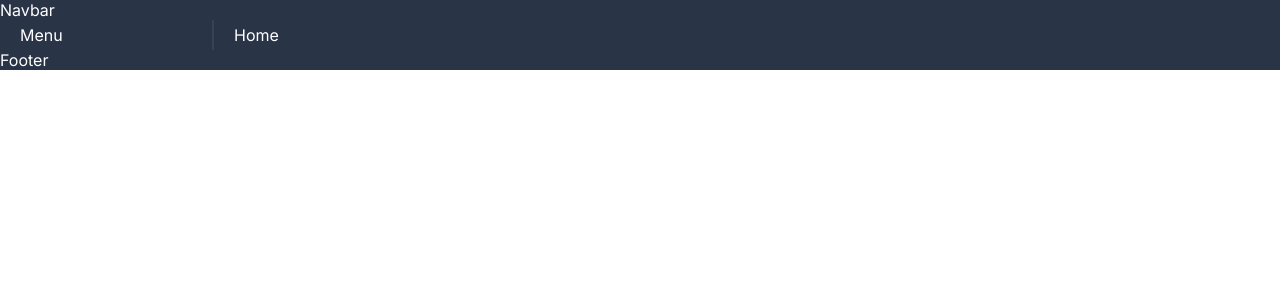
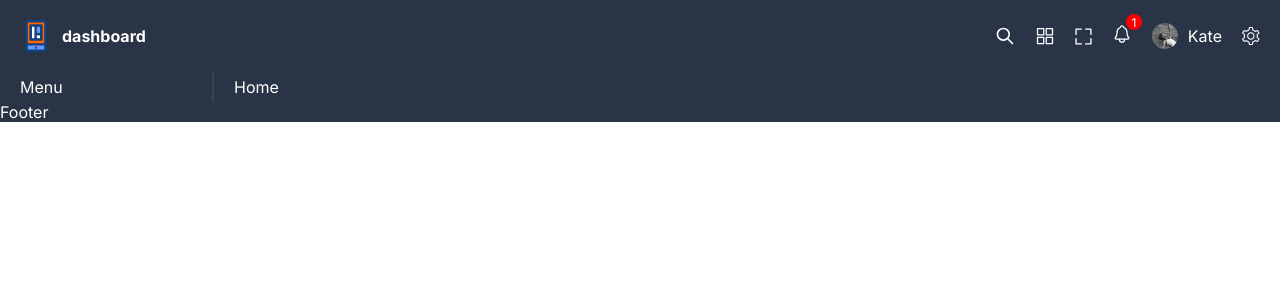
Before and after one commit to horoshopodumaj/dashboard, a React (Vite) app: page / in a window 1280 px wide. Shown: the top 300 px of the page. Built offline with nearby package versions, Linux system fonts and the light colour scheme.

Commit message:
navbar component

```diff
--- a/src/components/navbar/Navbar.tsx
+++ b/src/components/navbar/Navbar.tsx
@@ -1,7 +1,28 @@
 import "./navbar.scss";
 
 const Navbar = () => {
-    return <div className="navbar">Navbar</div>;
+    return (
+        <div className="navbar">
+            <div className="logo">
+                <img src="logo.svg" alt="logo" />
+                <span>dashboard</span>
+            </div>
+            <div className="icons">
+                <img src="/search.svg" alt="search" className="icon" />
+                <img src="/app.svg" alt="app" className="icon" />
+                <img src="/expand.svg" alt="expand" className="icon" />
+                <div className="notification">
+                    <img src="/notifications.svg" alt="notifications" />
+                    <span>1</span>
+                </div>
+                <div className="user">
+                    <img src="/avatar.jpeg" alt="avatar" />
+                    <span>Kate</span>
+                </div>
+                <img src="/settings.svg" alt="settings" className="icon" />
+            </div>
+        </div>
+    );
 };
 
 export default Navbar;
--- a/src/components/navbar/navbar.scss
+++ b/src/components/navbar/navbar.scss
@@ -1,2 +1,51 @@
 .navbar {
+    width: 100%;
+    padding: 20px;
+    display: flex;
+    align-items: center;
+    justify-content: space-between;
+
+    .logo {
+        display: flex;
+        align-items: center;
+        font-weight: bold;
+        gap: 10px;
+    }
+
+    .icons {
+        display: flex;
+        align-items: center;
+        gap: 20px;
+
+        .notification {
+            position: relative;
+            span {
+                position: absolute;
+                background-color: red;
+                color: white;
+                width: 16px;
+                height: 16px;
+                border-radius: 50%;
+                top: -10px;
+                right: -10px;
+                display: flex;
+                align-items: center;
+                justify-content: center;
+                font-size: 12px;
+            }
+        }
+
+        .user {
+            display: flex;
+            align-items: center;
+            gap: 10px;
+
+            img {
+                width: 26px;
+                height: 26px;
+                border-radius: 50%;
+                object-fit: cover;
+            }
+        }
+    }
 }
```
Also changed, not shown: public/avatar.jpeg (added).
